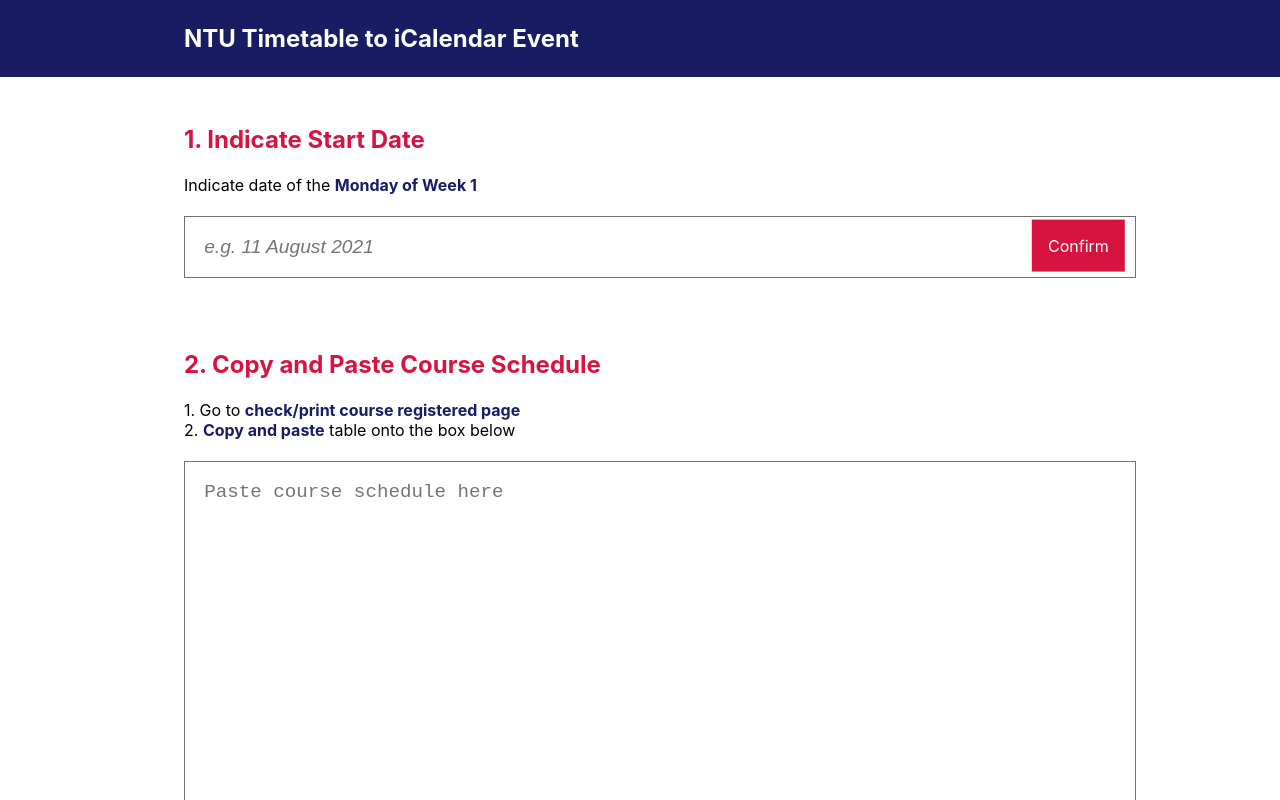
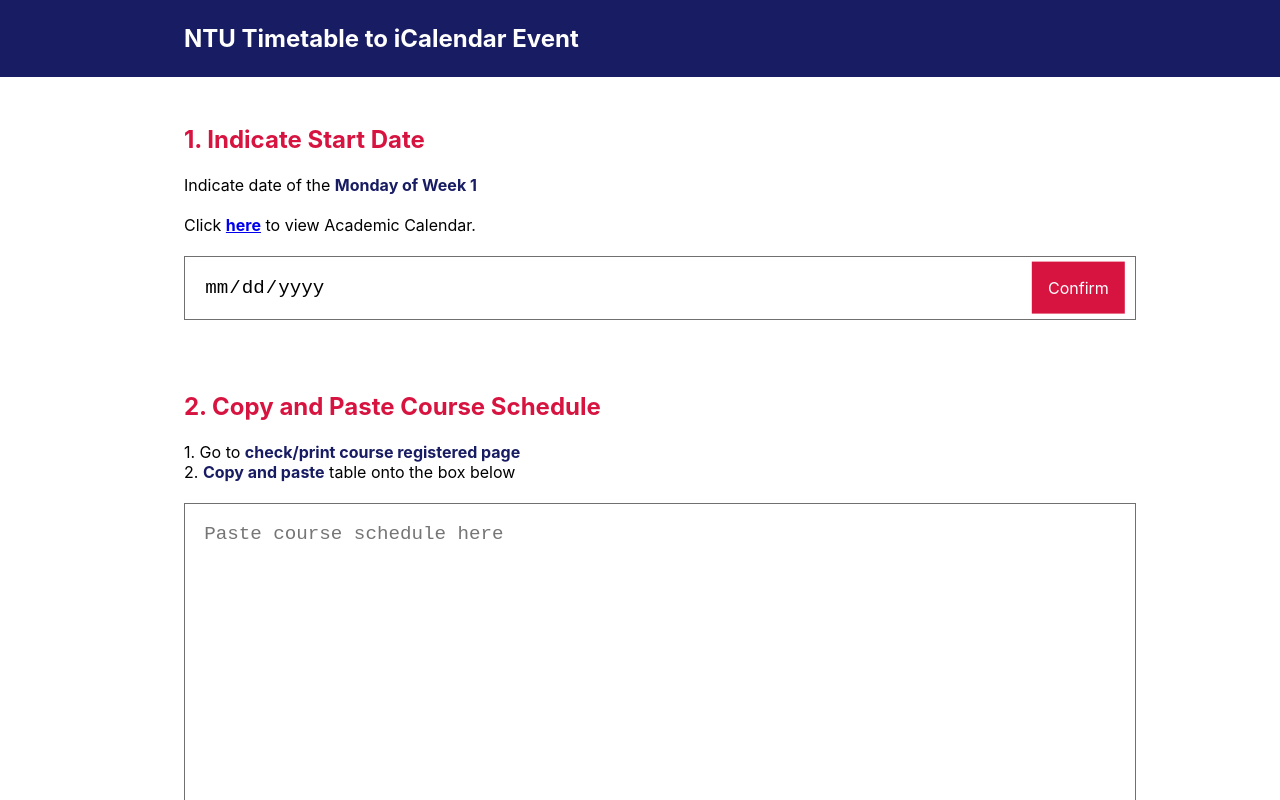
Before and after one commit to xinweilau/ntu-timetable-to-ics, a React (Create React App) app: page / in a window 1280 px wide. Shown: the top 800 px of the page. Built offline with nearby package versions, Linux system fonts and the light colour scheme.

Commit message:
Add States and Props for Data Insertion

```diff
--- a/src/Content.tsx
+++ b/src/Content.tsx
@@ -1,17 +1,33 @@
-import React from 'react';
+import React, { useState } from 'react';
 import FormSection from "./FormSection";
 import ContentSection from "./ContentSection";
 import TextBox from "./TextBox";
 import TextArea from "./TextArea";
 import './Content.css';
 
+
 function Content() {
+    let [startDate, setStartDate] = useState(new Date());
+    let [courseSchedule, setCourseSchedule] = useState("");
+
+    const updateCourseSchedule = (value: string) => {
+        setCourseSchedule(value);
+    };
+
+    const updateStartDate = (value: string) => {
+        setStartDate(new Date(value));
+    };
+
     return(
         <div>
-            <FormSection title={"1. Indicate Start Date"}>
+            <FormSection title={"1. Indicate Start Date"} >
                 <div>
-                    <p>Indicate date of the <strong>Monday of Week 1</strong></p>
-                    <TextBox />
+                    <p>
+                        Indicate date of the <strong>Monday of Week 1</strong>
+                        <br/><br/>
+                        Click <strong><a href="https://www.ntu.edu.sg/admissions/matriculation/academic-calendars">here</a></strong> to view Academic Calendar.
+                    </p>
+                    <TextBox onChange={updateStartDate} />
                 </div>
             </FormSection>
 
@@ -22,7 +38,7 @@
                         <br/>
                         2. <strong>Copy and paste</strong> table onto the box below
                     </p>
-                    <TextArea />
+                    <TextArea value={courseSchedule} onChange={updateCourseSchedule} />
                 </div>
             </FormSection>
 
--- a/src/TextArea.tsx
+++ b/src/TextArea.tsx
@@ -1,10 +1,15 @@
 import React from 'react';
 import './TextArea.css';
 
-function TextArea() {
+type Props = {
+    value: string,
+    onChange: any
+}
+
+function TextArea({ value, onChange }: Props) {
     return (
         <div>
-            <textarea placeholder="Paste course schedule here" />
+            <textarea onChange={(e) => onChange(e.target.value)} value={value} placeholder="Paste course schedule here" />
             <a className="button">Confirm</a>
         </div>
     );
--- a/src/TextBox.css
+++ b/src/TextBox.css
@@ -1,4 +1,4 @@
-input[type=text] {
+input[type=date] {
     border-radius: 0;
     border: 1px solid var(--grey);
     padding: 1.2rem;
@@ -6,7 +6,7 @@
     width: 100%;
 }
 
-input[type=text]::placeholder {
+input[type=date]::placeholder {
     font-style: italic;
 }
 
--- a/src/TextBox.tsx
+++ b/src/TextBox.tsx
@@ -1,12 +1,14 @@
-import React, { useState } from 'react';
+import React from 'react';
 import './TextBox.css';
 
-function TextBox() {
-    const [selectedDate, handleDateChange] = useState(new Date());
+type Props = {
+    onChange: any
+}
 
+function TextBox({ onChange }: Props) {
     return (
         <div className="textBoxWrapper">
-            <input type="text" placeholder="e.g. 11 August 2021" />
+            <input type="date" onChange={(e) => onChange(e.target.value)} placeholder="e.g. 11 August 2021" />
             <a className="button textbox-inline-button">Confirm</a>
         </div>
     );
```
